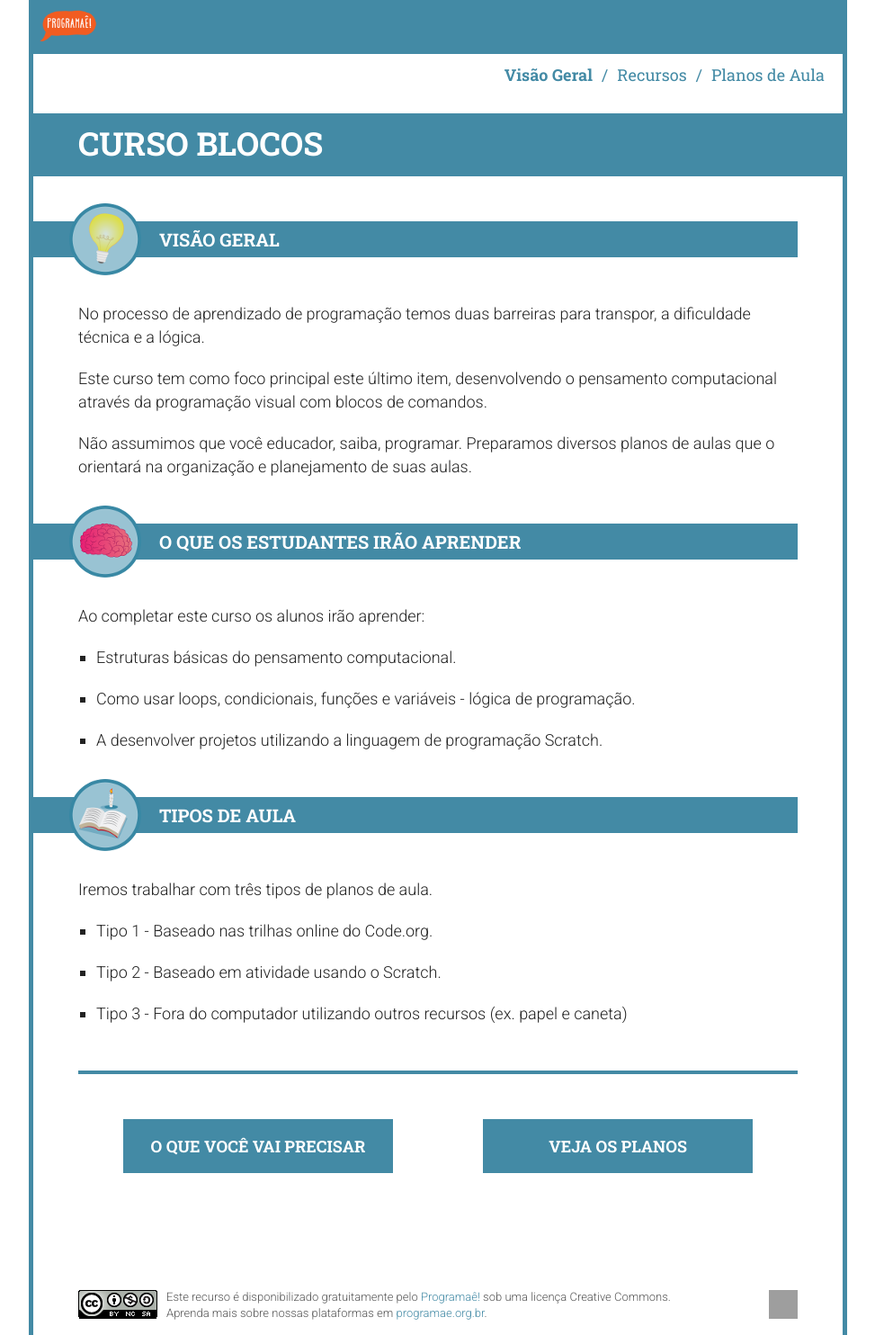
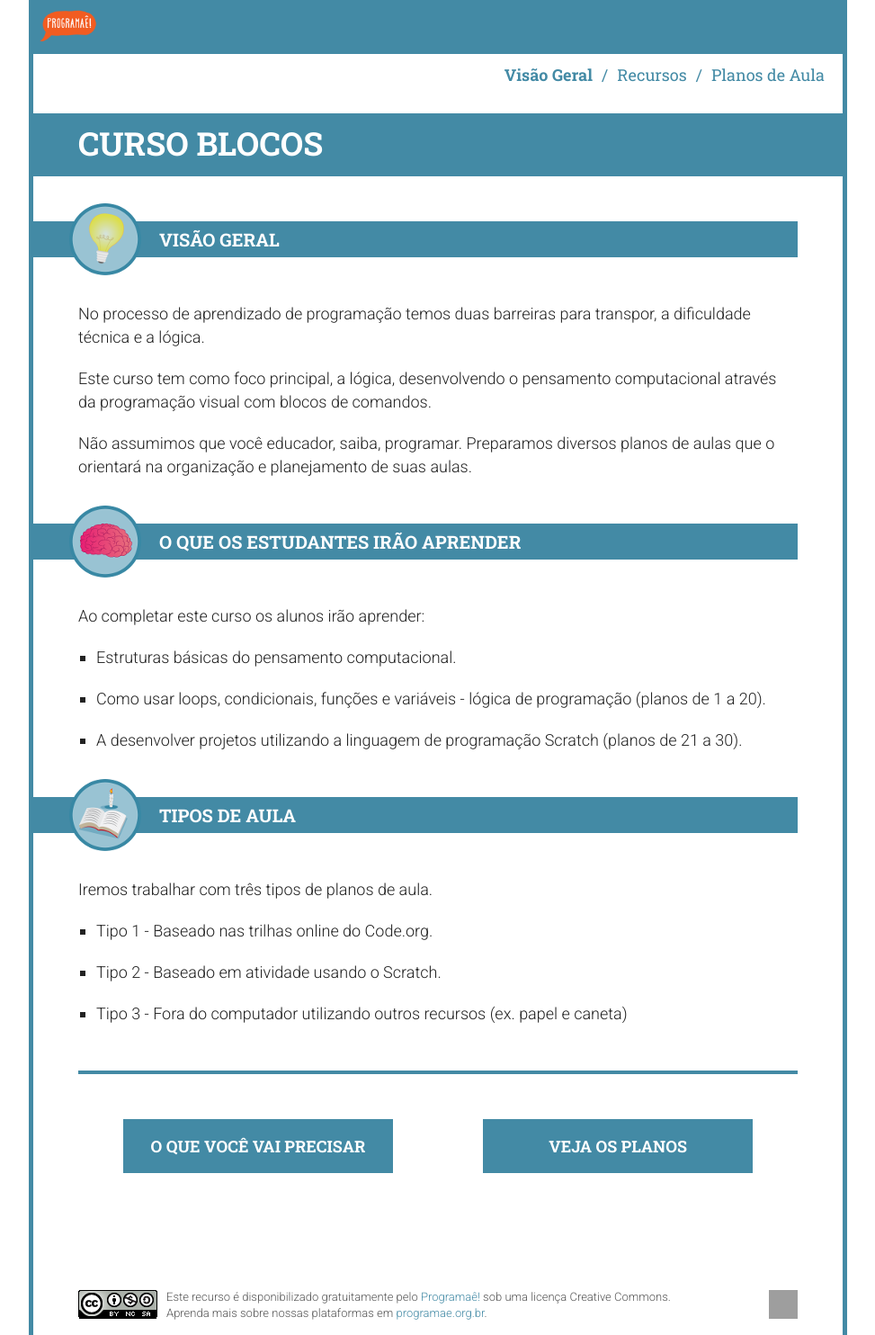
Before and after one commit to Programae/blocos, a Jekyll site: the page built from index.html, in a window 1280 px wide. Shown: the whole page at 90% size, without its empty margins (153-1126 px from the left). Built offline with Jekyll 4.4.1, drawn with Linux system fonts in a browser that asks for light colours; grey boxes are pictures that could not be loaded.

Commit message:
Texto inicial default alterado

```diff
--- a/_layouts/default.html
+++ b/_layouts/default.html
@@ -36,7 +36,7 @@
         <h2>Visão Geral</h2>
 
         <p>No processo de aprendizado de programação temos duas barreiras para transpor, a dificuldade técnica e a lógica.</p>
-        <p>Este curso tem como foco principal este último item, desenvolvendo o pensamento computacional através da programação visual com blocos de comandos.</p>
+        <p>Este curso tem como foco principal, a lógica, desenvolvendo o pensamento computacional através da programação visual com blocos de comandos.</p>
         <p>Não assumimos que você educador, saiba, programar. Preparamos diversos planos de aulas que o orientará na organização e planejamento de suas aulas.</p></aside>
 
 
@@ -46,8 +46,8 @@
         <p>Ao completar este curso os alunos irão aprender:</p>
 <ul>
 <li>Estruturas básicas do pensamento computacional.</li>
-<li>Como usar loops, condicionais, funções e variáveis - lógica de programação.</li>
-<li>A desenvolver projetos utilizando a linguagem de programação Scratch.</li>
+<li>Como usar loops, condicionais, funções e variáveis - lógica de programação (planos de 1 a 20).</li>
+<li>A desenvolver projetos utilizando a linguagem de programação Scratch (planos de 21 a 30).</li>
 </ul>    </aside>
 
 
```
